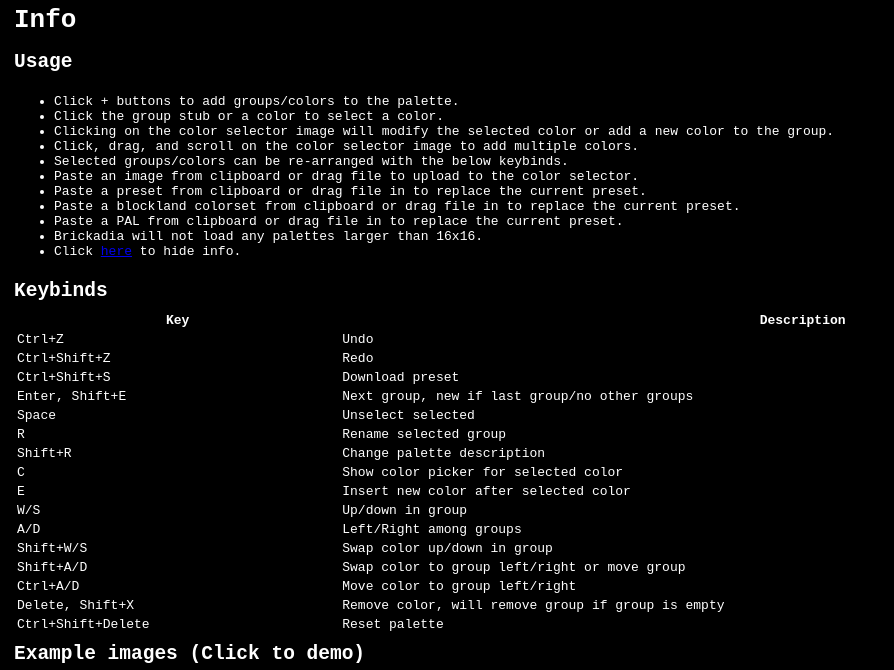
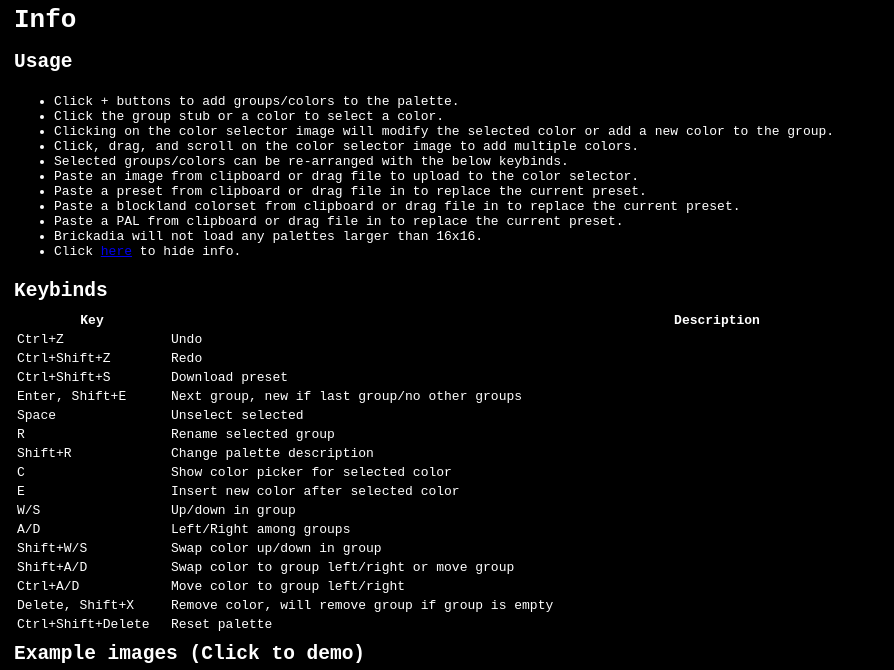
Before and after one commit to brickadia-community/palette, a plain HTML site: page index.html in a window 1280 px wide. Shown: the part 704-1374 px from the top of the page, without its empty margins (0-894 px from the left). Drawn offline with Linux system fonts and the light colour scheme.

Commit message:
fix keybinds table css

```diff
--- a/style.css
+++ b/style.css
@@ -32,7 +32,7 @@ tr:hover td {
 }
 
 .keybinds td:first-child {
-  max-width: 200px;
+  width: 150px;
 }
 
 #dropper {
```
